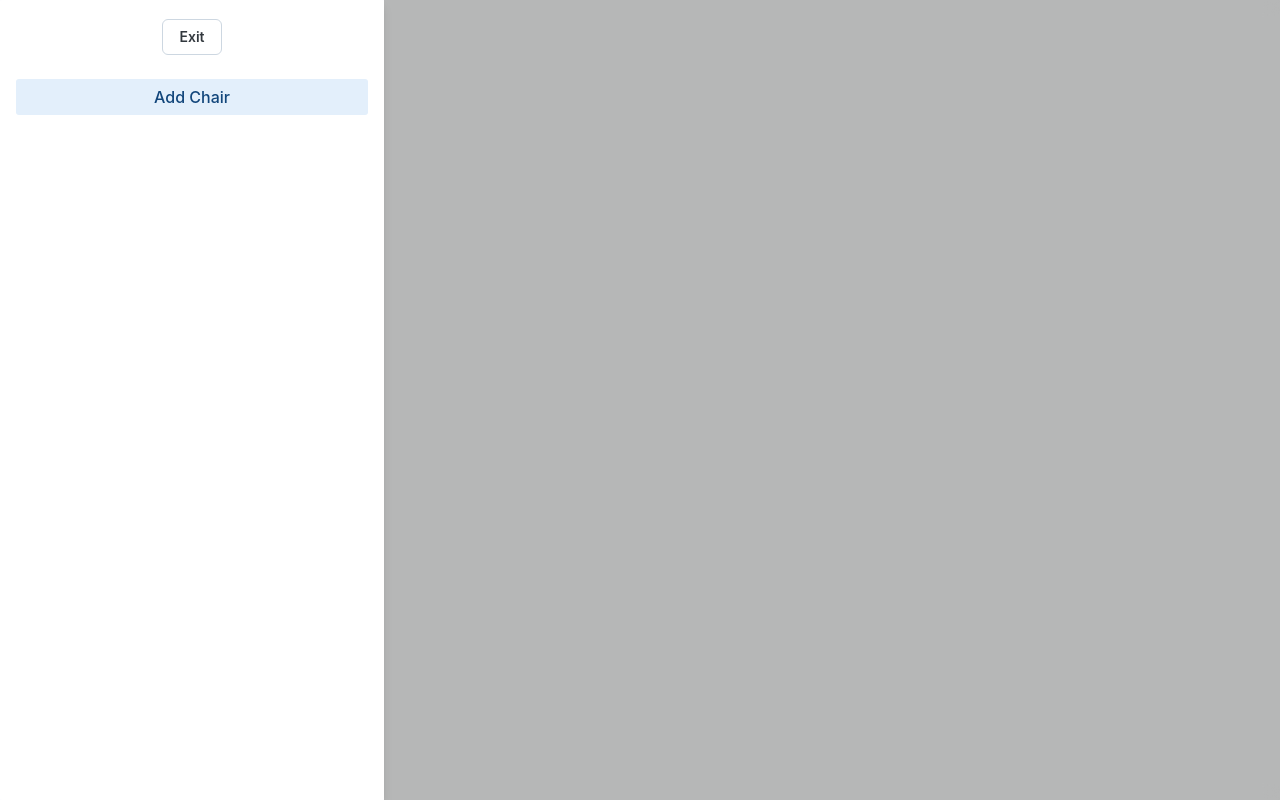
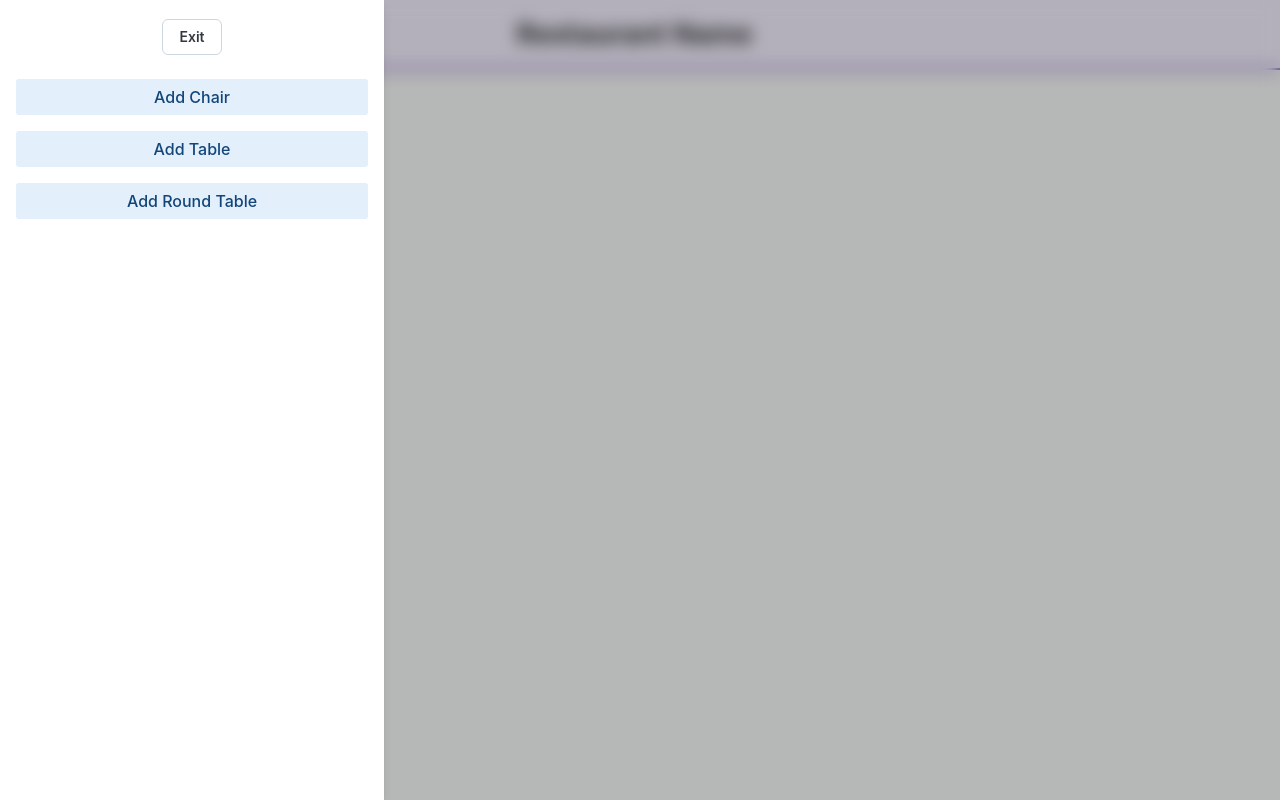
Before and after one commit to Arfan12630/Savr, a React (Create React App) app in the folder client/savr-client/: page / in a window 1280 px wide. Both pictures are taken after a click on the button "Edit Layout". Built offline with nearby package versions, Linux system fonts and the light colour scheme.

Commit message:
Created header and notifications

```diff
--- a/client/savr-client/package.json
+++ b/client/savr-client/package.json
@@ -8,6 +8,7 @@
     "@emotion/styled": "^11.14.0",
     "@fontsource/inter": "^5.2.5",
     "@mui/joy": "^5.0.0-beta.52",
+    "@mui/material": "^7.0.2",
     "@testing-library/dom": "^10.4.0",
     "@testing-library/jest-dom": "^6.6.3",
     "@testing-library/react": "^16.3.0",
--- a/client/savr-client/src/components/DroppableRestuarant.tsx
+++ b/client/savr-client/src/components/DroppableRestuarant.tsx
@@ -2,30 +2,57 @@ import React, { useState } from 'react';
 import { DndContext, useDroppable } from '@dnd-kit/core';
 import RestuarantLayout from './RestuarantLayout/RestuarantLayout';
 import NavBar from './RestuarantLayout/Navbar/NavBar';
+import Snackbar from '@mui/material/Snackbar';
+
+const HEADER_HEIGHT = 100; // Adjust as needed
 
 const DroppableArea = () => {
   const { setNodeRef, isOver } = useDroppable({
     id: 'droppable-area',
   });
+  const [touchedBoundary, setTouchedBoundary] = useState(false);
+  const [chairs, setChairs] = useState<{ id: string; x: number; y: number }[]>([]);
+  const [isChairPressed, setIsChairPressed] = useState(false);
 
-  const [chairs, setChairs] = useState<{ id: string; x: number; y: number }[]>([]);
-
+  const [isTablePressed, setIsTablePressed] = useState(false);
+  const [isRoundTablePressed, setIsRoundTablePressed] = useState(false);
   const handleDragEnd = (event: any) => {
     const { active, delta } = event;
+    console.log(event)
     setChairs((prev) =>
-      prev.map((chair) =>
-        chair.id === active.id
-          ? { ...chair, x: chair.x + delta.x, y: chair.y + delta.y }
-          : chair
-      )
+      prev.map((chair) => {
+        if (chair.id === active.id) {
+          const newX = chair.x + delta.x;
+          const newY = chair.y + delta.y;
+          // Prevent overlap with header
+          if (newY < HEADER_HEIGHT) {
+            console.log("touched boundary")
+            setTouchedBoundary(true);
+            return chair; // Don't move if in header area
+          }
+          // (Optional: add your overlap check with other chairs here)
+          return { ...chair, x: newX, y: newY };
+        }
+        return chair;
+      })
     );
   };
+
+  const preventOverlap = (newX: number, newY: number, id: string, chairs: { id: string; x: number; y: number }[], width: number, height: number) => {
+    chairs.forEach((chair) => {
+      if (newX < chair.x + 100 && newX + 100 > chair.x && newY < chair.y + 100 && newY + 100 > chair.y) {
+        return true;
+      }
+    });
+    return false;
+  }
 
   const addChair = () => {
     setChairs((prev) => [
       ...prev,
       { id: crypto.randomUUID(), x: 100 + prev.length * 30, y: 100 }
     ]);
+    setIsChairPressed(true);
   };
 
   const deleteChair = (id: string) => {
@@ -44,10 +71,21 @@ const DroppableArea = () => {
   return (
     <DndContext onDragEnd={handleDragEnd}>
       <div ref={setNodeRef} style={style}>
-        <NavBar addChair={addChair} />
+        <NavBar addChair={addChair} isChairPressed={isChairPressed} setIsChairPressed={setIsChairPressed} />
+
         {chairs.map((chair) => (
           <RestuarantLayout key={chair.id} id={chair.id} position={{ x: chair.x, y: chair.y }} onDelete={deleteChair}/>
         ))}
+        {touchedBoundary && (
+          <Snackbar
+            open={touchedBoundary}
+            autoHideDuration={4000}
+            onClose={() => setTouchedBoundary(false)}
+            message="Can't place object there!"
+            anchorOrigin={{ vertical: 'bottom', horizontal: 'right' }}
+          />
+        )}
+
       </div>
     </DndContext>
   );
--- a/client/savr-client/src/components/RestuarantLayout/Navbar/NavBar.tsx
+++ b/client/savr-client/src/components/RestuarantLayout/Navbar/NavBar.tsx
@@ -2,12 +2,8 @@ import * as React from 'react';
 import Box from '@mui/joy/Box';
 import Drawer from '@mui/joy/Drawer';
 import Button from '@mui/joy/Button';
-import List from '@mui/joy/List';
-import Divider from '@mui/joy/Divider';
-import ListItem from '@mui/joy/ListItem';
-import ListItemButton from '@mui/joy/ListItemButton';
-
-const NavBar = ({addChair}: {addChair: () => void}) => {
+import Snackbar from '@mui/material/Snackbar';
+const NavBar = ({addChair, isChairPressed, setIsChairPressed}: {addChair: () => void, isChairPressed: boolean, setIsChairPressed: (isChairPressed: boolean) => void}) => {
   const [open, setOpen] = React.useState(false);
 
   const toggleDrawer =
@@ -25,10 +21,42 @@ const NavBar = ({addChair}: {addChair: () => void}) => {
 
 
   return (
-    <Box sx={{ display: 'flex' }}>
-      <Button variant="outlined" color="neutral" onClick={toggleDrawer(true)}>
+    <>
+      <Box
+        sx={{
+          width: '100%',
+          display: 'flex',
+          alignItems: 'center',
+          justifyContent: 'space-between',
+          bgcolor: '#ede7f6', // light background, optional
+          borderBottom: '2px solid #512da8', // underline, optional
+          px: 3,
+          py: 2,
+        }}
+      >
+        <Button sx = {{
+          color: 'black',
+          border: '1px solid #512da8',
+          '&:hover': {
+            color: 'white',
+            bgcolor: '#512da8',
+          },
+        }}variant="outlined" color="primary" onClick={toggleDrawer(true)}>
           Edit Layout
         </Button>
+        <h1 style={{
+          margin: 0,
+          fontWeight: 'bold',
+          fontSize: 28,
+          color: '#333',
+          flex: 1,
+          textAlign: 'center'
+        }}>
+          Restaurant Name
+        </h1>
+        {/* Empty Box to balance the flex layout, or you can put another button here */}
+        <Box sx={{ width: 120 }} />
+      </Box>
       <Drawer open={open} onClose={toggleDrawer(false)}>
         <Box
           role="presentation"
@@ -47,13 +75,13 @@ const NavBar = ({addChair}: {addChair: () => void}) => {
         >
           <Box sx={{ mb: 3, fontWeight: 'bold', fontSize: 24, letterSpacing: 1 }}>
             <Button variant="outlined" color="neutral" onClick={toggleDrawer(false)}>
+
             Exit
             </Button>
 
           </Box>
 
-          <Box sx={{ width: '100%', display: 'flex', flexDirection: 'column', gap: 1 }}>
-
+          <Box sx={{ width: '100%', display: 'flex', flexDirection: 'column', gap: 2 }}>
             <Button
               onClick={() => addChair()}
               variant="soft"
@@ -75,13 +103,59 @@ const NavBar = ({addChair}: {addChair: () => void}) => {
             >
               Add Chair
             </Button>
+            <Button
+              variant="soft"
+              color="primary"
+              sx={{
+                borderRadius: 3,
+                fontWeight: 500,
+                fontSize: 16,
+                boxShadow: 1,
+                transition: 'all 0.2s',
+                '&:hover': {
+                  bgcolor: 'primary.solidBg',
+                  color: 'white',
+                  boxShadow: 3,
+                  transform: 'translateY(-2px) scale(1.03)',
+                },
+              }}
+              fullWidth
+            >
+              Add Table
+            </Button>
+
+            <Button
+              variant="soft"
+              color="primary"
+              sx={{
+                borderRadius: 3,
+                fontWeight: 500,
+                fontSize: 16,
+                boxShadow: 1,
+                transition: 'all 0.2s',
+                '&:hover': {
+                  bgcolor: 'primary.solidBg',
+                  color: 'white',
+                  boxShadow: 3,
+                  transform: 'translateY(-2px) scale(1.03)',
+                },
+              }}
+              fullWidth
+            >
+              Add Round Table
+            </Button>
           </Box>
-
-
-
         </Box>
+        <Snackbar
+      color="success"
+      open={isChairPressed}
+      autoHideDuration={4000}
+      onClose={() => setIsChairPressed(false)}
+      message="Chair added ✅"
+      anchorOrigin={{ vertical: 'bottom', horizontal: 'center' }}
+    />
       </Drawer>
-    </Box>
+    </>
   );
 }
 
--- a/client/savr-client/src/components/RestuarantLayout/RestuarantLayout.tsx
+++ b/client/savr-client/src/components/RestuarantLayout/RestuarantLayout.tsx
@@ -14,14 +14,15 @@ const RestuarantLayout = ({ onDelete, id, position }: { onDelete: (id: string) =
     scaleY: 1,
   };
 
-  const rectTablestyle: React.CSSProperties = {
+  const chairStyle: React.CSSProperties = {
     position: 'absolute',
     left: 0,
     top: 0,
-    width: 120,
+    width: 60,
     height: 60,
-    background: '#f4a261',
-    border: '2px solid #333',
+    background: 'white',
+
+    border: '2px solid black',
     borderRadius: 8,
     display: 'flex',
     alignItems: 'center',
@@ -43,14 +44,14 @@ const RestuarantLayout = ({ onDelete, id, position }: { onDelete: (id: string) =
 
     <div
       ref={setNodeRef}
-      style={rectTablestyle}
+      style={chairStyle}
       {...attributes}
       onMouseEnter={() => setShowDelete(true)}
       onMouseLeave={() => setShowDelete(false)}
       onContextMenu={handleContextMenu}
     >
       <div {...listeners} style={{ width: '100%', height: '100%', display: 'flex', alignItems: 'center', justifyContent: 'center' }}>
-        RECTANGULAR TABLE
+        CHAIR
       </div>
       {showDelete && (
         <button
```
Also changed, not shown: 1 other file (tests, documents, lock files or other folders). Lines whose indentation alone changed are shown as unchanged.
